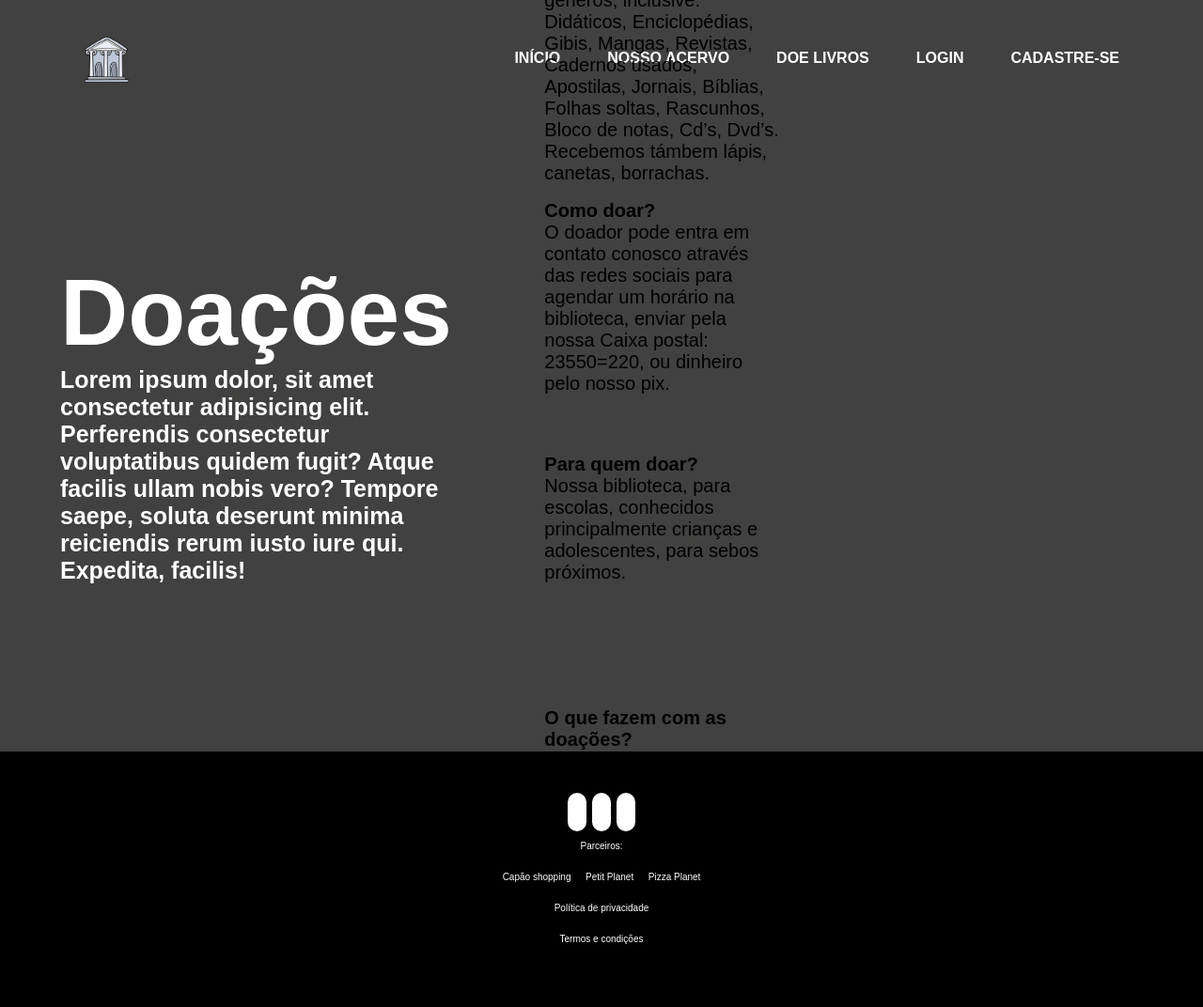
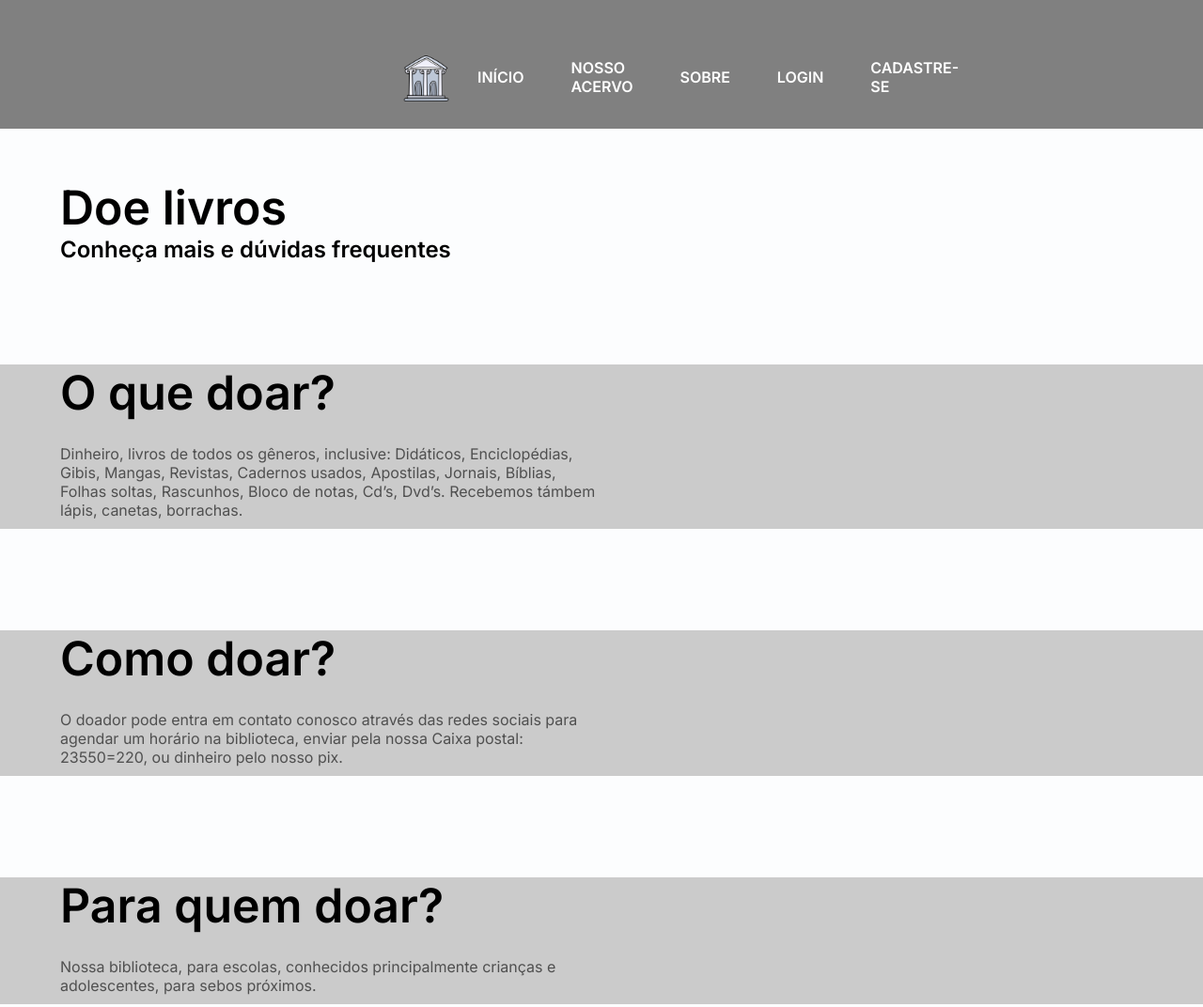
Before and after one commit to Beatttriz/TCC, a plain HTML site: page pages/doe.html in a window 1280 px wide. Shown: the top 1072 px of the page at 94% size. Drawn offline with Linux system fonts and the light colour scheme; a web font is replaced by a local one.

Commit message:
eu não acabo não acabo

```diff
--- a/CSS/acervo.css
+++ b/CSS/acervo.css
@@ -1,23 +1,15 @@
-@import url('https://fonts.googleapis.com/css2?family=GFS+Didot&family=GFS+Neohellenic&display=swap');
+@import url('https://fonts.googleapis.com/css2?family=Inter:wght@100;200;300;400;500;600&family=Noto+Sans:wght@100;600&display=swap');
 
 *{
-    margin: 0;
-    padding: 0;
+    margin: 0; padding: 0;
     box-sizing: border-box;
-    text-decoration: none;
     font-family: 'Inter', sans-serif;
     outline: none; border: none;
+    text-decoration: none;
 }
 
 body{
-    font-size: 100%;
-    background-color: #d9d9d8;
-}
-
-header{
-    background-position: center;
-    background-size: cover;
-    background-attachment: fixed;
+    background-color: #f1f6fc31;
 }
 
 .cabecalho{
@@ -31,13 +23,12 @@ header{
     padding: 0 5%;
 }
 
-.img-logo{
-    height: 59px;
-    padding: 5px;
-    flex-direction: start;
-    margin-left: 20px;
-    float: left;
+header{
+    background-position: center;
+    background-size: cover;
+    background-attachment: fixed;
 }
+
 
 nav{
     display: flex;
@@ -50,6 +41,7 @@ nav{
 nav ul{
     display: flex;
     align-items: center;
+    margin-right: 400px;
 }
 
 nav ul a{
@@ -67,7 +59,7 @@ nav ul a{
 nav ul a::after{
     content: "";
     display: block;
-    background-color: black;
+    background-color: rgb(255, 255, 255);
     height: 3px;
     width: 0%;
     transition: 0.3s;
@@ -77,6 +69,23 @@ nav ul a::after{
 nav ul a:hover::after{
     width: 100%;
 }
+
+.img-logo{
+    height: 59px;
+    padding: 5px;
+    flex-direction: start;
+    margin-left: 400px;
+    float: left;
+}
+
+
+
+
+
+
+
+
+
 
 .genero{
     display: flex;
@@ -169,3 +178,12 @@ footer {
 .rodape p{
     margin-top: 10px;
 }
+
+.conteudo .container{
+    display: flex;
+    align-items: center;
+}
+
+.conteudo .conteudo-text{
+    width: 50%;
+}
--- a/CSS/doe.css
+++ b/CSS/doe.css
@@ -1,58 +1,34 @@
-@import url('https://fonts.googleapis.com/css2?family=GFS+Didot&family=GFS+Neohellenic&display=swap');
+@import url('https://fonts.googleapis.com/css2?family=Inter:wght@100;200;300;400;500;600&family=Noto+Sans:wght@100;600&display=swap');
 
 *{
     margin: 0; padding: 0;
     box-sizing: border-box;
-    font-family:'GFS Neohellenic', sans-serif;
+    font-family: 'Inter', sans-serif;
     outline: none; border: none;
     text-decoration: none;
 }
 
 body{
-    background-color: #d9d9d8;
+    background-color: #f1f6fc31;
+}
+
+.cabecalho{
+    background-color: gray;
+    padding: 24px;
 }
 
 .container{
-    width: 100%;
-    height: 100vh;
-
-    background-size: cover;
-    padding: 0 5%;
-
     max-width: 1400px;
     margin: 0 auto;
+    padding: 0 5%;
 }
 
-.container1{
-    width: 100%;
-    height: 100vh;
-
+header{
+    background-position: center;
     background-size: cover;
-    padding: 0 8%;
+    background-attachment: fixed;
 }
 
-.fundo{
-    background-image: linear-gradient(rgba(0,0,0,0.7),
-                                      rgba(0,0,0,0.7)),url(../imagensIndex/fundo.png);
-}
-
-.navbar{
-    height: 12%;
-    display: flex;
-    align-items: center;
-    justify-content: space-between;
-
-    padding-top: 30px;
-    cursor: pointer;
-}
-
-.img-logo{
-    height: 59px;
-    padding: 5px;
-    flex-direction: start;
-    margin-left: 20px;
-    float: left;
-}
 
 nav{
     display: flex;
@@ -65,6 +41,7 @@ nav{
 nav ul{
     display: flex;
     align-items: center;
+    margin-right: 400px;
 }
 
 nav ul a{
@@ -73,14 +50,16 @@ nav ul a{
     text-transform: uppercase;
     font-size: 16px;
     font-weight: 800;
-    display: block;
+    display: block;/*
+    -webkit-text-stroke-width: 0.70px;
+    -webkit-text-stroke-color: black;*/
 
 }
 
 nav ul a::after{
     content: "";
     display: block;
-    background-color: black;
+    background-color: rgb(255, 255, 255);
     height: 3px;
     width: 0%;
     transition: 0.3s;
@@ -91,86 +70,25 @@ nav ul a:hover::after{
     width: 100%;
 }
 
-.row{
-    display: flex;
-    height: 88%;
-    align-items: center;
+
+.img-logo{
+    height: 59px;
+    padding: 5px;
+    flex-direction: start;
+    margin-left: 400px;
+    float: left;
 }
 
-.col{
-    width: 40%;
-}
-
-.col{
-    width: 50%;
-}
-
-h1{
-    color: white;
-    font-size: 100px;
-}
-p{
-    color: black;
-    font-size: 20px;
-}
-
-.card{
-    width: 300px;
-    height: 230px;
-    display: inline-block;
-    vertical-align: top;
-    border-radius: 10px;
-    padding: 15px 25px;
-    cursor: pointer;
-    margin: 20px 25px;
-    background-position: center;
-    background-size: cover;
-    transition: 0.5s;
-    margin-left: 10%;
-}
-
-.card:hover{
-    transform: translateY(-15px);
-}
-
-.card1{
-    background-image: url(../imagensIndex/teste.png);
-}
-
-.card2{
-    background-image: url(../imagensIndex/como.png);
-}
-
-.card3{
-    background-image: url(../imagensIndex/escola.png);
-}
-
-.card4{
-    background-image: url(../imagensIndex/doe.png);
-}
-
-h5{
-    color: black;
-    font-size: 20px;
-    font-weight: 800;
-}
-
-.prg{
-    color: white;
-    font-size: 25px;
-    font-weight: 800;
-}
 
 section,
 footer {
     padding: 54px 0;
-    margin-top: 0%;
-    margin-bottom: 0%;
 }
 
 .rodape{
     background-color: black;
     text-align: center;
+    margin-top: 600px;
 }
 
 .rodape i{
@@ -198,6 +116,112 @@ footer {
     margin-top: 10px;
 }
 
-.icons{
-    margin-bottom: 1%;
+
+
+
+
+h3{
+    font-size: 50px;
 }
+
+p{
+    color: #0000009c;
+}
+
+.container{
+    max-width: 1400px;
+    margin: 0 auto;
+    padding: 0 5%;
+}
+
+.conteudo .container{
+    display: flex;
+    align-items: center;
+}
+
+.conteudo .conteudo-text{
+    width: 50%;
+}
+
+.conteudo .conteudo-text h3{
+    font-size: 50px;
+}
+
+.conteudo .conteudo-text p{
+    margin: 25px 0 10px 0;
+}
+
+.conteudo .conteudo-img1{
+    width: 50%;
+}
+
+.conteudo .conteudo-img1 img{
+    width: 80%;
+    border-radius: 100%;
+    display: block;
+    margin: 10px auto;
+
+}
+
+/*conteudobeainicio*/
+
+.conteudobea .container{
+    background-color: rgb(203, 203, 203);
+    display: flex;
+    align-items: center;
+}
+
+.conteudobea .conteudobea-text{
+    width: 50%;
+}
+
+.conteudobea .conteudobea-text h3{
+    font-size: 50px;
+}
+
+.conteudobea .conteudobea-text p{
+    margin: 25px 0 10px 0;
+}
+
+.conteudobea .conteudobea-img{
+    width: 50%;
+}
+
+.conteudobea .conteudobea-img img{
+    border-radius: 10px;
+    width: 250px;
+    display: block;
+    margin: 10px auto;
+}
+
+ /*conteudoeme inicio*/
+
+
+.conteudoeme .container{
+    background-color: rgb(203, 203, 203);
+    display: flex;
+    align-items: center;
+}
+
+.conteudoeme .conteudoeme-text{
+    width: 50%;
+}
+
+.conteudoeme .conteudoeme-text h3{
+    font-size: 50px;
+}
+
+.conteudoeme .conteudoeme-text p{
+    margin: 25px 0 10px 0;
+}
+
+.conteudoeme .conteudoeme-img{
+    width: 50%;
+}
+
+.conteudoeme .conteudoeme-img img{
+    border-radius: 10px;
+    width: 250px;
+    display: block;
+    margin: 10px auto;
+}
--- a/CSS/index2.css
+++ b/CSS/index2.css
@@ -9,7 +9,7 @@
 }
 
 body{
-    background-color: #f1f6fc31;
+    background-color: #00000057;
 }
 
 header{
@@ -46,7 +46,7 @@ nav ul{
 }
 
 nav ul a{
-    color: white;
+    color: rgb(255, 255, 255);
     margin: 0 25px;
     text-transform: uppercase;
     font-size: 16px;
@@ -58,7 +58,7 @@ nav ul a{
 nav ul a::after{
     content: "";
     display: block;
-    background-color: black;
+    background-color: rgb(255, 255, 255);
     height: 3px;
     width: 0%;
     transition: 0.3s;
@@ -78,7 +78,7 @@ p{
 }
 
 .btn{
-    background-color: rgb(209, 209, 209);
+    background-color: rgb(219, 219, 219);
     color:black;
     font-weight: 500;
     padding: 15px 20px;
@@ -111,7 +111,8 @@ p{
 .banner .banner-text p{
     font-size: 30px;
     color: white;
-    font-weight: lighter;
+    font-family:'Gill Sans', 'Gill Sans MT', Calibri, 'Trebuchet MS', sans-serif;
+    font-weight: 900;
     margin: 18px 0;
 }
 
@@ -130,6 +131,8 @@ p{
 
 .saiba .saiba-text p{
     margin: 5px 0 10px 0;
+    font-weight: 900;
+    color: black;
 }
 
 .saiba .saiba-img1{
@@ -165,12 +168,12 @@ p{
 }
 
 .cpandora .card-item{
-    background-color: rgb(198, 197, 197);
-    margin: 15px;
+    background-color: rgb(255, 255, 255);
+    margin: 25px;
     border-radius: 14px;
     text-align: center;
-    width: 900px;
-    height: 60vh;
+    width: 98vh;
+    height: 65vh;
     transition: 0.3s;
 }
 
@@ -210,7 +213,6 @@ p{
 
 .cpandora .card-item:hover{
     background-color: rgb(8, 8, 7);
-    margin-top: -4px;
 }
 
 .cpandora .card-item:hover .titulo-card,
--- a/CSS/infantil.css
+++ b/CSS/infantil.css
@@ -9,19 +9,87 @@
 }
 
 body{
-    font-size: 100%;
-    background-color: white;
+    background-color: #f1f6fc31;
 }
+
+.cabecalho{
+    background-color: gray;
+    padding: 24px;
+}
+
+.container{
+    max-width: 1400px;
+    margin: 0 auto;
+    padding: 0 5%;
+}
+
+header{
+    background-position: center;
+    background-size: cover;
+    background-attachment: fixed;
+}
+
+
+nav{
+    display: flex;
+    align-items: center;
+    justify-content: space-between;
+    padding-top: 30px;
+    cursor: pointer;
+}
+
+nav ul{
+    display: flex;
+    align-items: center;
+    margin-right: 400px;
+}
+
+nav ul a{
+    color: white;
+    margin: 0 25px;
+    text-transform: uppercase;
+    font-size: 16px;
+    font-weight: 800;
+    display: block;/*
+    -webkit-text-stroke-width: 0.70px;
+    -webkit-text-stroke-color: black;*/
+
+}
+
+nav ul a::after{
+    content: "";
+    display: block;
+    background-color: rgb(255, 255, 255);
+    height: 3px;
+    width: 0%;
+    transition: 0.3s;
+    margin: 0 auto;
+}
+
+nav ul a:hover::after{
+    width: 100%;
+}
+
+.img-logo{
+    height: 59px;
+    padding: 5px;
+    flex-direction: start;
+    margin-left: 400px;
+    float: left;
+}
+
+
+
+
+
+
+
+
 
 section,
 footer {
     padding: 54px 0;
     margin-top: 110%;
-}
-
-.cabecalho{
-    background-color: gray;
-    padding: 24px;
 }
 
 h1{
@@ -119,49 +187,8 @@ p{
     margin-top: 10px;
 }
 
-.img-logo{
-    height: 59px;
-    padding: 5px;
-    flex-direction: start;
-    margin-right: 900px;
-    float: left;
-}
 
-nav{
-    display: flex;
-    align-items: center;/*
-    justify-content: space-between;*/
-    padding-top: 30px;
-    cursor: pointer;
-}
 
-nav ul{
-    display: flex;
-    align-items: center;
-}
-
-nav ul a{
-    color: rgb(65, 65, 65);
-    margin: 0 25px;
-    text-transform: uppercase;
-    font-size: 14px;
-    font-weight: 800;
-    display: block;
-}
-
-nav ul a::after{
-    content: "";
-    display: block;
-    background-color: black;
-    height: 3px;
-    width: 0%;
-    transition: 0.3s;
-    margin: 0 auto;
-}
-
-nav ul a:hover::after{
-    width: 100%;
-}
 
 .pbranca{
     background-color: white;
--- a/CSS/pequeno.css
+++ b/CSS/pequeno.css
@@ -9,19 +9,92 @@
 }
 
 body{
-    font-size: 100%;
-    background-color: white;
+    background-color: #f1f6fc31;
 }
+
+.cabecalho{
+    background-color: gray;
+    padding: 24px;
+}
+
+.container{
+    max-width: 1400px;
+    margin: 0 auto;
+    padding: 0 5%;
+}
+
+header{
+    background-position: center;
+    background-size: cover;
+    background-attachment: fixed;
+}
+
+
+nav{
+    display: flex;
+    align-items: center;
+    justify-content: space-between;
+    padding-top: 30px;
+    cursor: pointer;
+}
+
+nav ul{
+    display: flex;
+    align-items: center;
+    margin-right: 400px;
+}
+
+nav ul a{
+    color: white;
+    margin: 0 25px;
+    text-transform: uppercase;
+    font-size: 16px;
+    font-weight: 800;
+    display: block;/*
+    -webkit-text-stroke-width: 0.70px;
+    -webkit-text-stroke-color: black;*/
+
+}
+
+nav ul a::after{
+    content: "";
+    display: block;
+    background-color: rgb(255, 255, 255);
+    height: 3px;
+    width: 0%;
+    transition: 0.3s;
+    margin: 0 auto;
+}
+
+nav ul a:hover::after{
+    width: 100%;
+}
+
+.img-logo{
+    height: 59px;
+    padding: 5px;
+    flex-direction: start;
+    margin-left: 400px;
+    float: left;
+}
+
+
+
+
+
+
+
+
+
+
+
+
+
 
 section,
 footer {
     padding: 54px 0;
     margin-top: 20%;
-}
-
-.cabecalho{
-    background-color: gray;
-    padding: 24px;
 }
 
 .junto{
@@ -135,46 +208,3 @@ footer {
 .rodape p{
     margin-top: 10px;
 }
-
-.img-logo{
-    height: 59px;
-    padding: 5px;
-    flex-direction: start;
-    margin-right: 900px;
-    float: left;
-}
-
-nav{
-    display: flex;
-    align-items: center;
-    padding-top: 30px;
-    cursor: pointer;
-}
-
-nav ul{
-    display: flex;
-    align-items: center;
-}
-
-nav ul a{
-    color: rgb(65, 65, 65);
-    margin: 0 25px;
-    text-transform: uppercase;
-    font-size: 14px;
-    font-weight: 800;
-    display: block;
-}
-
-nav ul a::after{
-    content: "";
-    display: block;
-    background-color: black;
-    height: 3px;
-    width: 0%;
-    transition: 0.3s;
-    margin: 0 auto;
-}
-
-nav ul a:hover::after{
-    width: 100%;
-}
--- a/CSS/quem2.css
+++ b/CSS/quem2.css
@@ -71,7 +71,7 @@ nav ul a{
 nav ul a::after{
     content: "";
     display: block;
-    background-color: black;
+    background-color: rgb(255, 255, 255);
     height: 3px;
     width: 0%;
     transition: 0.3s;
--- a/pages/doe.html
+++ b/pages/doe.html
@@ -1,68 +1,118 @@
 <!DOCTYPE html>
-<html lang="pt-br">
+<html lang="pt-BR">
 <head>
     <meta charset="UTF-8">
     <meta name="viewport" content="width=device-width, initial-scale=1.0">
-    <link rel="icon" type="image/png" href="../imagensIndex/opc3-library.png"/>
     <link rel="stylesheet" type="text/css" href="../CSS/doe.css" media="screen">
-    <title>Doe</title>
+    <link rel="icon" type="image/png" href="..\imagensIndex\library.png"/>
+    <title>Doe livros</title>
 </head>
+
 <body>
-    <div class="fundo">
-        <div class="container">
-            <nav class="navbar">
+    <header class="cabecalho">
+        <div class="container"></div>
+            <nav>
                 <a href="">
-                <img class="img-logo" src="..\imagensIndex\library.png" alt="Logo da Biblioteca da Meia-Noite">
+                    <img class="img-logo" src="..\imagensIndex\library.png" alt="Logo da Biblioteca da Meia-Noite">
                 </a>
 
                 <ul class="ul">
                     <a href="../pages/index2.html">Início</a>
                     <a href="../pages/acervo.html">Nosso acervo</a>
-                    <a href="../pages/doe.html">Doe livros</a>
+                    <a href="../pages/quem2.html">Sobre</a>
                     <a href="../pages/login2.html">Login</a>
                     <a href="../pages/cadastro2.html">Cadastre-se</a>
                 </ul>
 
             </nav>
 
-            <div class="row">
-                <div class="col">
-                    <h1>Doações</h1>
-                    <p class="prg">Lorem ipsum dolor, sit amet consectetur adipisicing elit. Perferendis consectetur voluptatibus quidem fugit? Atque facilis ullam nobis vero? Tempore saepe, soluta deserunt minima reiciendis rerum iusto iure qui. Expedita, facilis!</p>
+        </div>
 
-                </div>
-                <div class="col1">
-                    <div class="card card1">
-                        <h5>O que doar?</h5>
-                        <p>Dinheiro, livros de todos os gêneros, inclusive: Didáticos, Enciclopédias, Gibis, Mangas, Revistas, Cadernos usados, Apostilas, Jornais, Bíblias, Folhas soltas, Rascunhos, Bloco de notas, Cd’s, Dvd’s. Recebemos támbem lápis, canetas, borrachas.</p>
+    </header>
 
-                    </div>
-                    <div class="card card2">
-                        <h5>Como doar?</h5>
-                        <p>O doador pode entra em contato conosco através das redes sociais para agendar um horário na biblioteca, enviar pela nossa Caixa postal: 23550=220, ou dinheiro pelo nosso pix.</p>
 
-                    </div>
-                    <div class="card card3">
-                        <h5>Para quem doar?</h5>
-                        <p>Nossa biblioteca, para escolas, conhecidos principalmente crianças e adolescentes, para sebos próximos.</p>
 
-                    </div>
-                    <div class="card card4">
-                        <h5>O que fazem com as doações?</h5>
-                        <p>Os que estão em bom estado são catalogados e postos para leitura, os que já tem no estoque são disponibilizados para a caixa de pandora e os que não estão em condições são enviados para o centro de reciclagem mais próximo.</p>
 
-                    </div>
-                </div>
+
+
+
+
+
+
+
+
+    <section class="conteudo">
+        <div class="container">
+            <div class="conteudo-text">
+                <h3>Doe livros</h3>
+                <h2>Conheça mais e dúvidas frequentes</h2>
             </div>
         </div>
-    </div>
+    </section>
+
+    <section class="conteudobea">
+        <div class="container">
+            <div class="conteudobea-text">
+                <h3>O que doar?</h3>
+                <p>Dinheiro, livros de todos os gêneros, inclusive: Didáticos, Enciclopédias, Gibis, Mangas, Revistas, Cadernos usados, Apostilas, Jornais, Bíblias, Folhas soltas, Rascunhos, Bloco de notas, Cd’s, Dvd’s. Recebemos támbem lápis, canetas, borrachas.</p>
+            </div>
+        </div>
+    </section>
+
+    <section class="conteudoeme">
+        <div class="container">
+            <div class="conteudoeme-text">
+                <h3>Como doar?</h3>
+                <p>O doador pode entra em contato conosco através das redes sociais para agendar um horário na biblioteca, enviar pela nossa Caixa postal: 23550=220, ou dinheiro pelo nosso pix.</p>
+            </div>
+        </div>
+    </section>
+
+    <section class="conteudoeme">
+        <div class="container">
+            <div class="conteudoeme-text">
+                <h3>Para quem doar?</h3>
+                <p>Nossa biblioteca, para escolas, conhecidos principalmente crianças e adolescentes, para sebos próximos.</p>
+            </div>
+        </div>
+    </section>
+
+    <section class="conteudoeme">
+        <div class="container">
+            <div class="conteudoeme-text">
+                <h3>O que fazem com as doações?</h3>
+                <p>Os que estão em bom estado são catalogados e postos para leitura, os que já tem no estoque são disponibilizados para a caixa de pandora e os que não estão em condições são enviados para o centro de reciclagem mais próximo.</p>
+            </div>
+        </div>
+    </section>
+
+
+
+
+
+
+
+
+
+
+
+
+
+
+
+
+
+
+
+
+
     <footer class="rodape">
-        <div class="container1">
+        <div class="container">
             <div class="icons">
                 <a href="#"><i class="fa fa-instagram" aria-hidden="true"></i></a>
                 <a href="#"><i class="fa fa-facebook-square" aria-hidden="true"></i></a>
                 <a href="#"><i class="fa fa-pinterest" aria-hidden="true"></i></a>
-                <div class="rodap">
+                 <div class="rodap">
                     <p><a href= "#" class="rodape-item">Parceiros:</a></p>
                     <p><a href= "#" class="rodape-item">Capão shopping</a>
                     <a href= "#" class="rodape-item">Petit Planet</a>
@@ -73,7 +123,5 @@
             </div>
         </div>
     </footer>
-
 </body>
 </html>
-</html>
```
Also changed, not shown: pages/acervo.html (+1 -1 lines), pages/index2.html (+2 -4 lines), pages/infantil.html (+17 -4 lines), pages/pequeno.html (+8 -3 lines), pages/quem2.html (+4 -4 lines).
